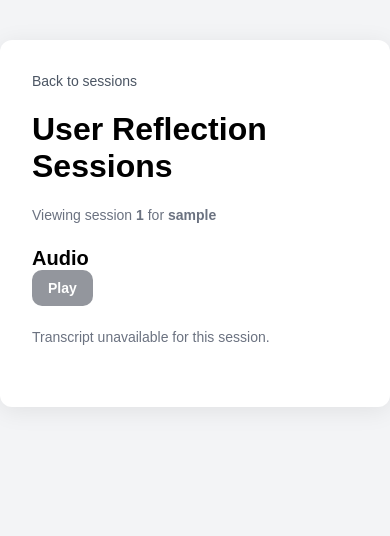
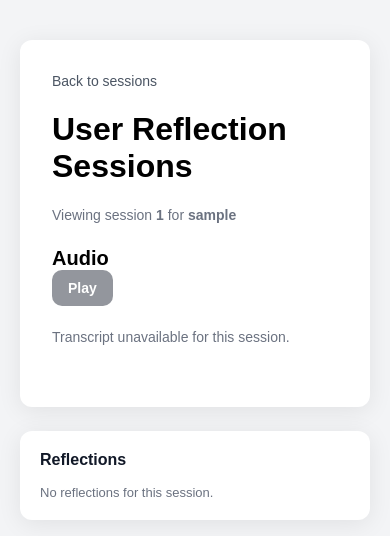
Before and after one commit to lucaskmiyazaki/noonchi_appraisal, a Flask app: a page that uses templates/session.html in a window 390 px wide. Shown: the top 536 px of the page. Run offline with Flask 3, Linux system fonts and the light colour scheme; data that the repository does not hold is empty.

Commit message:
feat: add sidebar to session page

```diff
--- a/templates/session.html
+++ b/templates/session.html
@@ -7,6 +7,19 @@
   <link rel="stylesheet" href="/static/styles.css">
   <style>
     html, body { min-height: 100%; overflow-y: auto; }
+    .session-layout { max-width: 1180px; margin: 40px auto; padding: 0 20px; display: grid; grid-template-columns: minmax(0, 1fr) 280px; gap: 24px; align-items: start; }
+    .session-main { background: #fff; border-radius: 12px; box-shadow: 0 4px 24px rgba(0,0,0,0.08); padding: 32px; }
+    .session-sidebar { position: sticky; top: 24px; background: #fff; border-radius: 12px; box-shadow: 0 4px 24px rgba(0,0,0,0.08); padding: 20px; }
+    .session-sidebar-title { margin: 0 0 16px; font-size: 16px; font-weight: 700; color: #111827; }
+    .session-sidebar-empty { font-size: 13px; color: #6b7280; }
+    .session-reflection-list { display: flex; flex-direction: column; gap: 12px; }
+    .session-reflection-card { width: 100%; border: 0; border-radius: 12px; padding: 14px; text-align: left; cursor: pointer; box-shadow: inset 0 0 0 1px rgba(17, 24, 39, 0.06); }
+    .session-reflection-card-title { display: block; font-size: 14px; font-weight: 700; color: #111827; text-transform: capitalize; }
+    .session-reflection-card-meta { display: block; margin-top: 6px; font-size: 12px; color: #4b5563; }
+    .session-reflection-card-tone { background: #fbcfe8; }
+    .session-reflection-card-clarity { background: #fef08a; }
+    .session-reflection-card-intensity { background: #bbf7d0; }
+    .session-reflection-card-default { background: #e5e7eb; }
     .section-title { font-size: 20px; font-weight: 600; margin-top: 24px; }
     .subtle-line { margin-bottom: 16px; color: #6b7280; font-size: 14px; }
     .back-link { color: #4b5563; text-decoration: none; font-size: 14px; }
@@ -42,16 +55,27 @@
     .reflection-option-next { display: block; margin-top: 4px; font-size: 12px; color: #6b7280; }
     .reflection-terminal { padding: 12px 14px; border-radius: 12px; background: #f9fafb; color: #4b5563; font-size: 13px; }
     .reflection-voice-note { margin: -8px 0 16px; font-size: 12px; color: #6b7280; }
+
+    @media (max-width: 980px) {
+      .session-layout { grid-template-columns: 1fr; }
+      .session-sidebar { position: static; }
+    }
   </style>
 </head>
 {% set resolved_user = current_user or '' %}
 {% set resolved_session = current_session or '' %}
 <body data-current-user="{{ resolved_user }}" data-current-session="{{ resolved_session }}">
-  <div style="max-width: 600px; margin: 40px auto; background: #fff; border-radius: 12px; box-shadow: 0 4px 24px rgba(0,0,0,0.08); padding: 32px;">
-    <a class="back-link" href="/{{ resolved_user|urlencode }}">Back to sessions</a>
-    <h1>User Reflection Sessions</h1>
-    <div class="subtle-line">Viewing session <strong>{{ resolved_session }}</strong> for <strong>{{ resolved_user }}</strong></div>
-    <div id="waveformContainer" style="margin:24px 0;"></div>
+  <div class="session-layout">
+    <div class="session-main">
+      <a class="back-link" href="/{{ resolved_user|urlencode }}">Back to sessions</a>
+      <h1>User Reflection Sessions</h1>
+      <div class="subtle-line">Viewing session <strong>{{ resolved_session }}</strong> for <strong>{{ resolved_user }}</strong></div>
+      <div id="waveformContainer" style="margin:24px 0;"></div>
+    </div>
+    <aside class="session-sidebar">
+      <h2 class="session-sidebar-title">Reflections</h2>
+      <div id="reflectionSidebar"></div>
+    </aside>
   </div>
   <div id="reflectionModal" class="reflection-modal" hidden>
     <div class="reflection-modal-dialog" role="dialog" aria-modal="true" aria-labelledby="reflectionModalTitle">
@@ -70,6 +94,7 @@
   </div>
   <script>
     const waveformContainer = document.getElementById('waveformContainer');
+    const reflectionSidebar = document.getElementById('reflectionSidebar');
     const currentUser = document.body.dataset.currentUser || '';
     const currentSession = document.body.dataset.currentSession || '';
     const reflectionModal = document.getElementById('reflectionModal');
@@ -280,6 +305,26 @@
         return '';
       }
 
+      function getReflectionCardClass(reflectionType) {
+        const highlightClass = getReflectionHighlightClass(reflectionType);
+        if (highlightClass === 'has-reflection-tone') return 'session-reflection-card-tone';
+        if (highlightClass === 'has-reflection-clarity') return 'session-reflection-card-clarity';
+        if (highlightClass === 'has-reflection-intensity') return 'session-reflection-card-intensity';
+        return 'session-reflection-card-default';
+      }
+
+      function formatReflectionTime(msValue) {
+        const totalMs = Number(msValue);
+        if (!Number.isFinite(totalMs) || totalMs < 0) {
+          return '--:--';
+        }
+
+        const totalSeconds = Math.floor(totalMs / 1000);
+        const minutes = Math.floor(totalSeconds / 60);
+        const seconds = totalSeconds % 60;
+        return `${minutes}:${String(seconds).padStart(2, '0')}`;
+      }
+
       const reflectionsWithTypes = await Promise.all(reflections.map(async reflection => {
         const nextReflection = { ...reflection, tree_id: null, reflectionType: '', tree: null };
         if (!reflection.reflection_tree_file) {
@@ -299,6 +344,42 @@
         }
         return nextReflection;
       }));
+
+      function renderReflectionSidebar() {
+        if (!reflectionsWithTypes.length) {
+          reflectionSidebar.innerHTML = '<div class="session-sidebar-empty">No reflections for this session.</div>';
+          return;
+        }
+
+        const list = document.createElement('div');
+        list.className = 'session-reflection-list';
+
+        reflectionsWithTypes.forEach((reflection, index) => {
+          const card = document.createElement('button');
+          card.type = 'button';
+          card.className = `session-reflection-card ${getReflectionCardClass(reflection.reflectionType)}`;
+
+          const title = document.createElement('span');
+          title.className = 'session-reflection-card-title';
+          title.textContent = reflection.reflectionType || `reflection ${index + 1}`;
+
+          const meta = document.createElement('span');
+          meta.className = 'session-reflection-card-meta';
+          meta.textContent = `${formatReflectionTime(reflection.startms)} - ${formatReflectionTime(reflection.endms)}`;
+
+          card.appendChild(title);
+          card.appendChild(meta);
+          card.addEventListener('click', () => {
+            if (reflection.tree) {
+              openReflectionModal(reflection);
+            }
+          });
+          list.appendChild(card);
+        });
+
+        reflectionSidebar.innerHTML = '';
+        reflectionSidebar.appendChild(list);
+      }
 
       waveformContainer.innerHTML = `
         <div class="section-title">Audio</div>
@@ -418,6 +499,7 @@
       };
 
       playBtn.disabled = !audioUrl;
+      renderReflectionSidebar();
       renderTranscript();
     }
 
```
